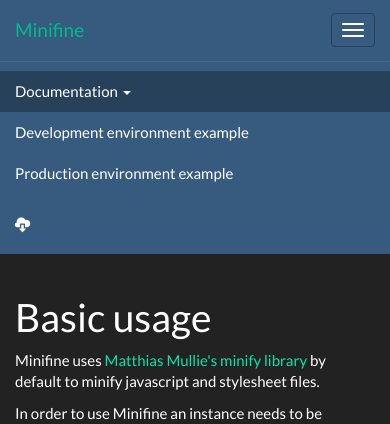
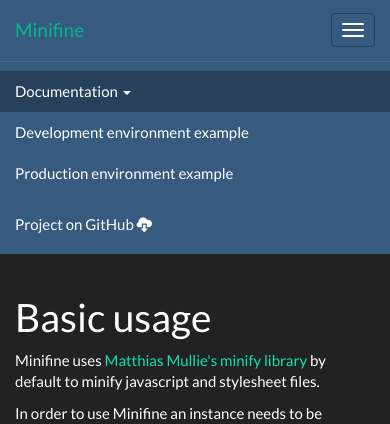
Before and after one commit to PeeHaa/Minifine, a PHP site: page /examples/documentation/basic-usage.php in a window 390 px wide, after a click on "Toggle navigation". Shown: the top 424 px of the page. Run offline with PHP 8.4, Linux system fonts and the light colour scheme.

Commit message:
Added text to project link on mobile devices

```diff
--- a/examples/documentation/advanced-usage.php
+++ b/examples/documentation/advanced-usage.php
@@ -35,7 +35,7 @@
                         <li><a href="/minify-js-and-css-production.php">Production environment example</a></li>
                     </ul>
                     <ul class="nav navbar-nav navbar-right">
-                        <li><a href="https://github.com/PeeHaa/Minifine" target="_blank"><span class="glyphicon glyphicon-cloud-download"></span></a></li>
+                        <li><a href="https://github.com/PeeHaa/Minifine" target="_blank"><span class="hidden-sm hidden-md hidden-lg">Project on GitHub </span><span class="glyphicon glyphicon-cloud-download"></span></a></li>
                     </ul>
                 </div>
             </div>
--- a/examples/documentation/basic-usage.php
+++ b/examples/documentation/basic-usage.php
@@ -35,7 +35,7 @@
                         <li><a href="/minify-js-and-css-production.php">Production environment example</a></li>
                     </ul>
                     <ul class="nav navbar-nav navbar-right">
-                        <li><a href="https://github.com/PeeHaa/Minifine" target="_blank"><span class="glyphicon glyphicon-cloud-download"></span></a></li>
+                        <li><a href="https://github.com/PeeHaa/Minifine" target="_blank"><span class="hidden-sm hidden-md hidden-lg">Project on GitHub </span><span class="glyphicon glyphicon-cloud-download"></span></a></li>
                     </ul>
                 </div>
             </div>
--- a/examples/documentation/contributing.php
+++ b/examples/documentation/contributing.php
@@ -35,7 +35,7 @@
                         <li><a href="/minify-js-and-css-production.php">Production environment example</a></li>
                     </ul>
                     <ul class="nav navbar-nav navbar-right">
-                        <li><a href="https://github.com/PeeHaa/Minifine" target="_blank"><span class="glyphicon glyphicon-cloud-download"></span></a></li>
+                        <li><a href="https://github.com/PeeHaa/Minifine" target="_blank"><span class="hidden-sm hidden-md hidden-lg">Project on GitHub </span><span class="glyphicon glyphicon-cloud-download"></span></a></li>
                     </ul>
                 </div>
             </div>
--- a/examples/documentation/installation.php
+++ b/examples/documentation/installation.php
@@ -35,7 +35,7 @@
                         <li><a href="/minify-js-and-css-production.php">Production environment example</a></li>
                     </ul>
                     <ul class="nav navbar-nav navbar-right">
-                        <li><a href="https://github.com/PeeHaa/Minifine" target="_blank"><span class="glyphicon glyphicon-cloud-download"></span></a></li>
+                        <li><a href="https://github.com/PeeHaa/Minifine" target="_blank"><span class="hidden-sm hidden-md hidden-lg">Project on GitHub </span><span class="glyphicon glyphicon-cloud-download"></span></a></li>
                     </ul>
                 </div>
             </div>
--- a/examples/minify-js-and-css-development.php
+++ b/examples/minify-js-and-css-development.php
@@ -29,7 +29,7 @@
                         <li><a href="/minify-js-and-css-production.php">Production environment example</a></li>
                     </ul>
                     <ul class="nav navbar-nav navbar-right">
-                        <li><a href="https://github.com/PeeHaa/Minifine" target="_blank"><span class="glyphicon glyphicon-cloud-download"></span></a></li>
+                        <li><a href="https://github.com/PeeHaa/Minifine" target="_blank"><span class="hidden-sm hidden-md hidden-lg">Project on GitHub </span><span class="glyphicon glyphicon-cloud-download"></span></a></li>
                     </ul>
                 </div>
             </div>
--- a/examples/minify-js-and-css-production.php
+++ b/examples/minify-js-and-css-production.php
@@ -29,7 +29,7 @@
                         <li class="active"><a href="/minify-js-and-css-production.php">Production environment example<span class="sr-only">(current)</span></a></li>
                     </ul>
                     <ul class="nav navbar-nav navbar-right">
-                        <li><a href="https://github.com/PeeHaa/Minifine" target="_blank"><span class="glyphicon glyphicon-cloud-download"></span></a></li>
+                        <li><a href="https://github.com/PeeHaa/Minifine" target="_blank"><span class="hidden-sm hidden-md hidden-lg">Project on GitHub </span><span class="glyphicon glyphicon-cloud-download"></span></a></li>
                     </ul>
                 </div>
             </div>
```
